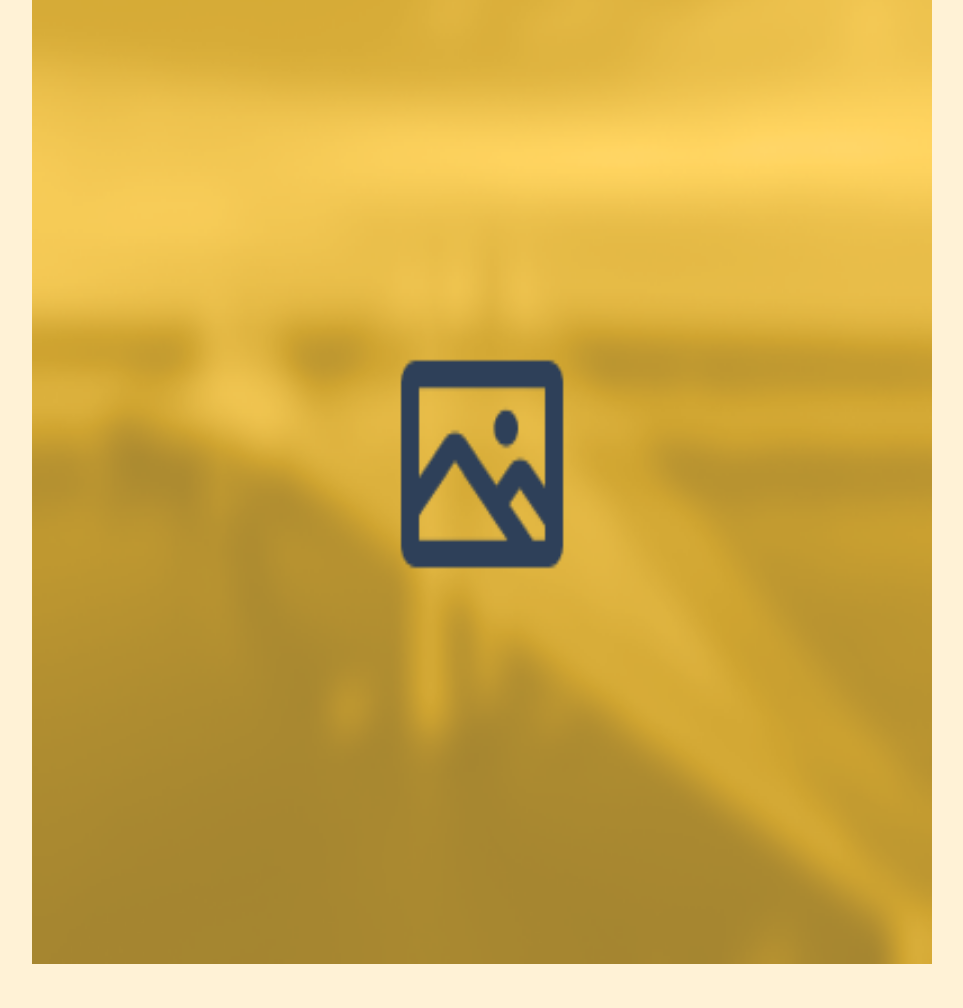
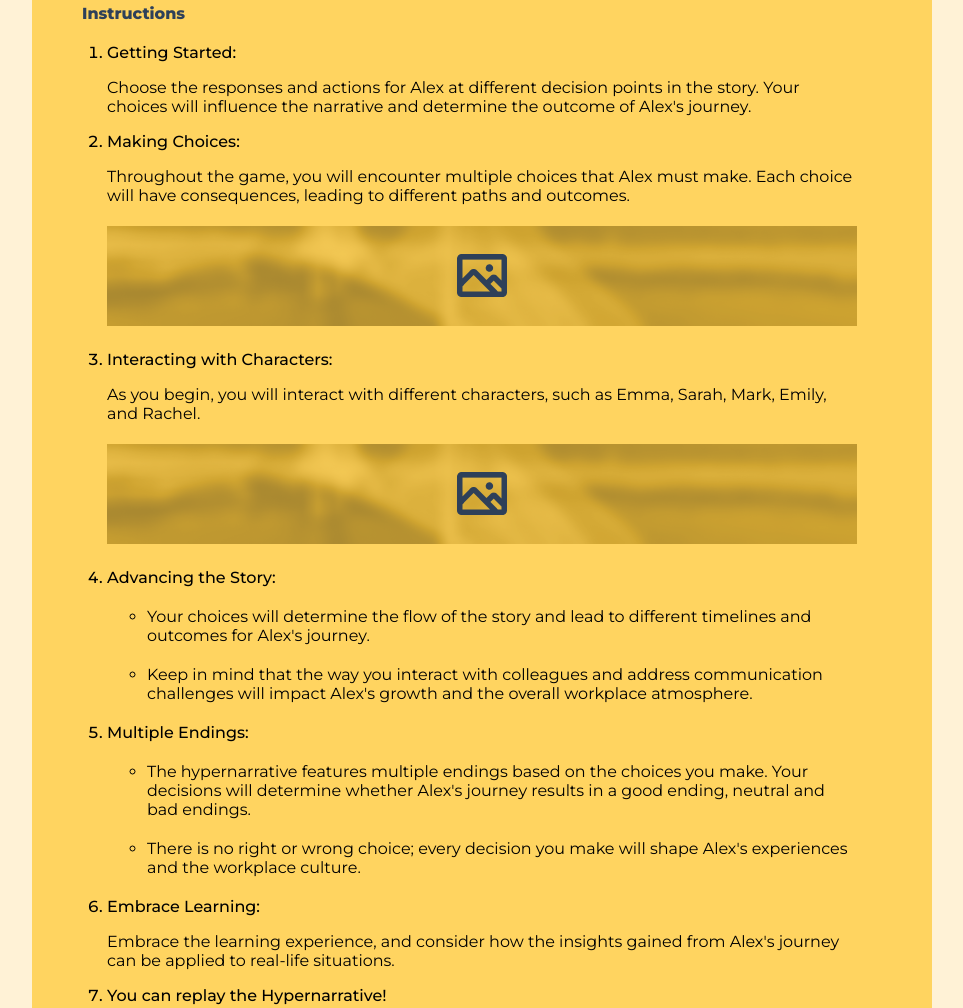
Before and after one commit to the-bridgen-project/bridgen, a plain HTML site: page interactive-visual-novel.html in a window 1280 px wide. Shown: the part 338-1346 px from the top of the page, without its empty margins (158-1121 px from the left). Drawn offline with Linux system fonts and the light colour scheme.

Commit message:
ivn intro semi done

```diff
--- a/css/style.css
+++ b/css/style.css
@@ -910,6 +910,53 @@ nav a:hover {
     margin: 50px 0 0 0;
 }
 
+.ivn-instructions{
+    width: 900px;
+    height: auto;
+    background-color: var(--yellow);
+
+    display: flex;
+    flex-direction: column;
+    justify-content: flex-start;
+    align-items: center;
+
+    margin: 50px 0 0 0;
+}
+
+.ivn-instructions h3{
+    font-family: 'Montserrat', sans-serif;
+    font-size: 16px;
+    font-weight: 750;
+    text-align: left;
+    color: var(--dark-blue);
+    margin: 40px 0 0 0;
+
+    width: 800px;
+
+    transition: all .4s ease;
+}
+
+.ivn-instructions ol{
+    width: 750px;
+    padding: 0;
+    margin: 20px 0 30px 0;
+}
+
+.ivn-instructions ol li{
+    font-weight: 500;
+}
+
+.ivn-instructions ol ul li{
+    font-weight: 400;
+    margin: 20px 0 20px 0;
+}
+
+.ivn-instructions img{
+    width: 750px;
+    height: 100px;
+    margin: 5px 0 20px 0;
+}
+
 /*******************END OF HYPERNARRATIVE PAGE********************/
 
 /*******************BLOGS PAGE********************/
--- a/interactive-visual-novel.html
+++ b/interactive-visual-novel.html
@@ -47,7 +47,37 @@
             <h1>INTERACTIVE VISUAL NOVEL</h1>
             <h2>Welcome to "Harmonyville: Cross-Generational Connections" In this hyper narrative story, you will step into the shoes of Alex, a new employee at Clearview Office Solutions, and navigate through the struggles a newly hired employee may encounter in the workplace.</h2>
 
-            <img src="images/img-sample.png">
+            <div class="ivn-instructions">
+                <h3>Instructions</h3>
+                <ol>
+                    <li>Getting Started:</li>
+                        <p>Choose the responses and actions for Alex at different decision points in the story. Your choices will influence the narrative and determine the outcome of Alex's journey.</p>
+                    <li>Making Choices:</li>
+                        <p>Throughout the game, you will encounter multiple choices that Alex must make. Each choice will have consequences, leading to different paths and outcomes.</p>
+                        <img src="images/img-long.png">
+                    <li>Interacting with Characters:</li>
+                        <p>As you begin, you will interact with different characters, such as Emma, Sarah, Mark, Emily, and Rachel.</p>
+                        <img src="images/img-long.png">
+                    <li>Advancing the Story:</li>
+                        <ul>
+                            <li>Your choices will determine the flow of the story and lead to different timelines and outcomes for Alex's journey.</li>
+                            <li>Keep in mind that the way you interact with colleagues and address communication challenges will impact Alex's growth and the overall workplace atmosphere.</li>
+                        </ul>
+                    <li>Multiple Endings:</li>
+                        <ul>
+                            <li>The hypernarrative features multiple endings based on the choices you make. Your decisions will determine whether Alex's journey results in a good ending, neutral and bad endings.</li>
+                            <li>There is no right or wrong choice; every decision you make will shape Alex's experiences and the workplace culture.</li>
+                        </ul>
+                    <li>Embrace Learning:</li>
+                        <p>Embrace the learning experience, and consider how the insights gained from Alex's journey can be applied to real-life situations.</p>
+                    <li>You can replay the Hypernarrative!</li>
+                        <ul>
+                            <li>Feel free to replay the hypernarrative and make different choices to explore various outcomes and storylines.</li>
+                            <li>Discover the diverse possibilities and strive to create a positive and inclusive workplace environment for Alex and their colleagues.</li>
+                        </ul>
+                </ol>
+
+            </div>
 
             <a href="start-interactive-visual-novel.html" class="button">
                 <p>START</p>
```
Also changed, not shown: images/img-long.png (added).
